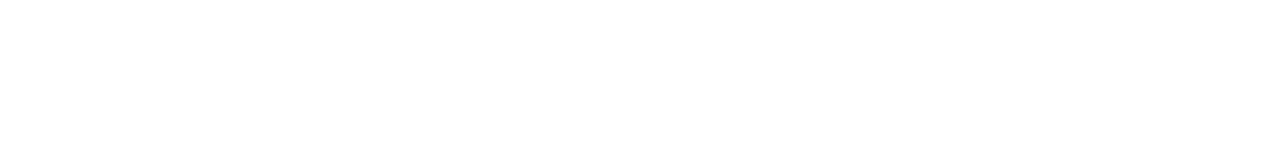
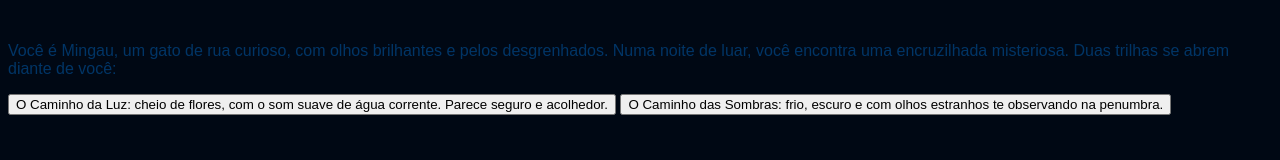
Before and after one commit to PSYCODE97/2025-jogo-do-ano, a plain HTML site: page index.html in a window 1280 px wide. Drawn offline with Linux system fonts and the light colour scheme; a web font is replaced by a local one.

Commit message:
Add files via upload

```diff
--- a/index.html
+++ b/index.html
@@ -0,0 +1,24 @@
+<!DOCTYPE html>
+<html lang="en">
+<head>
+    <meta charset="UTF-8">
+    <meta name="viewport" content="width=device-width, initial-scale=1.0">
+    <title>O jogo do ano
+    </title>
+    <link rel="stylesheet" href="style.css">
+</head>
+<body>
+    <main>
+<div>
+
+    <img src="" alt="">
+    <p>
+        Você é Mingau, um gato de rua curioso, com olhos brilhantes e pelos desgrenhados. Numa noite de luar, você encontra uma encruzilhada misteriosa. Duas trilhas se abrem diante de você:
+    </p>
+    <button> O Caminho da Luz: cheio de flores, com o som suave de água corrente. Parece seguro e acolhedor.</button>
+    <button> O Caminho das Sombras: frio, escuro e com olhos estranhos te observando na penumbra.</button>
+</div>
+
+    </main>
+</body>
+</html>
--- a/style.css
+++ b/style.css
@@ -8,3 +8,9 @@
 --titulo: "Stalinist One", sans-serif;
 --texto: "Audiowide", sans-serif;
 }
+body{
+   background-color: var(--rich-black);
+   font-family: var(--titulo);
+   color: var(--yale-blue);
+
+}
```
